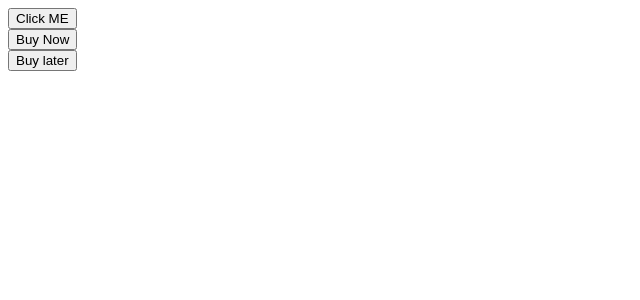
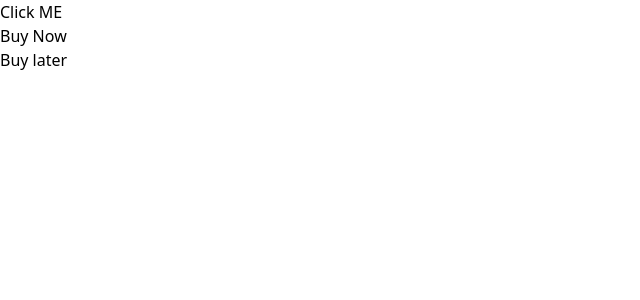
Before and after one commit to muazam-cmd/ComponentsEv, a React (Create React App) app in the folder componentsev/: page / in a window 1280 px wide. Shown: the top 300 px of the page, without its empty margins (0-640 px from the left). Built offline with nearby package versions, Linux system fonts and the light colour scheme.

Commit message:
instal propstype and tailwind css

```diff
--- a/componentsev/package.json
+++ b/componentsev/package.json
@@ -6,6 +6,7 @@
     "@testing-library/jest-dom": "^5.16.5",
     "@testing-library/react": "^13.4.0",
     "@testing-library/user-event": "^13.5.0",
+    "props-type": "^1.0.1",
     "react": "^18.2.0",
     "react-dom": "^18.2.0",
     "react-scripts": "5.0.1",
--- a/componentsev/src/App.js
+++ b/componentsev/src/App.js
@@ -1,10 +1,13 @@
 import Button from './Button'
 
 function App() {
+
   return <div>
-    <div><Button>Click ME</Button></div>
-    <div><Button>Buy Now</Button></div>
-    <div><Button>Buy later</Button></div>
+    <div>
+      <Button success rounded outline>Click ME</Button>
+    </div>
+    <div><Button warning>Buy Now</Button></div>
+    <div><Button secondary outline>Buy later</Button></div>
   </div>
 }
 
--- a/componentsev/src/Button.js
+++ b/componentsev/src/Button.js
@@ -1,5 +1,33 @@
-function Button({ children }) {
-    return <button>{children}</button>
+import PropTypes from 'prop-types';
+
+function Button({
+    children,
+    primary,
+    secondary,
+    success,
+    warning,
+    danger,
+    outline,
+    rounded,
+}) {
+    return <button>{children}</button>;
 }
 
-export default Button
+Button.propTypes = {
+    checkVariationValue: ({ primary, secondary, success, warning, danger }) => {
+        const count =
+            Number(!!primary) +
+            Number(!!secondary) +
+            Number(!!warning) +
+            Number(!!success) +
+            Number(!!danger);
+
+        if (count > 1) {
+            return new Error(
+                'Only one of primary, secondary, success, warning, danger can be true'
+            );
+        }
+    },
+};
+
+export default Button;
--- /dev/null
+++ b/componentsev/src/index.css
@@ -0,0 +1,3 @@
+@tailwind base;
+@tailwind components;
+@tailwind utilities;
--- a/componentsev/src/index.js
+++ b/componentsev/src/index.js
@@ -1,3 +1,4 @@
+import './index.css';
 import React from 'react';
 import ReactDom from 'react-dom/client';
 import App from './App';
--- /dev/null
+++ b/componentsev/tailwind.config.js
@@ -0,0 +1,8 @@
+/** @type {import('tailwindcss').Config} */
+module.exports = {
+  content: ["./src/**/*.{html,js}"],
+  theme: {
+    extend: {},
+  },
+  plugins: [],
+}
```
Also changed, not shown: 1 other file (tests, documents, lock files or other folders).
